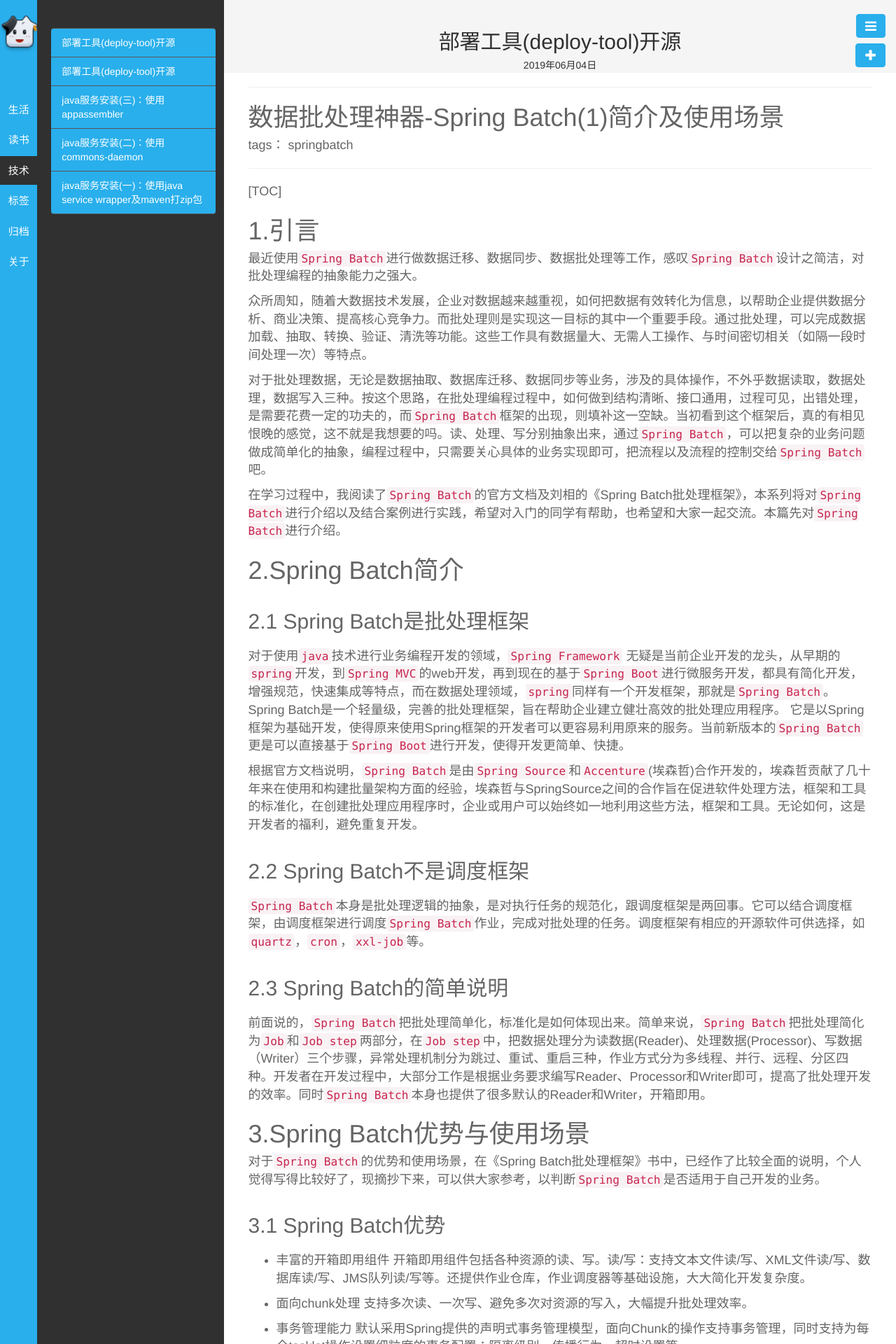
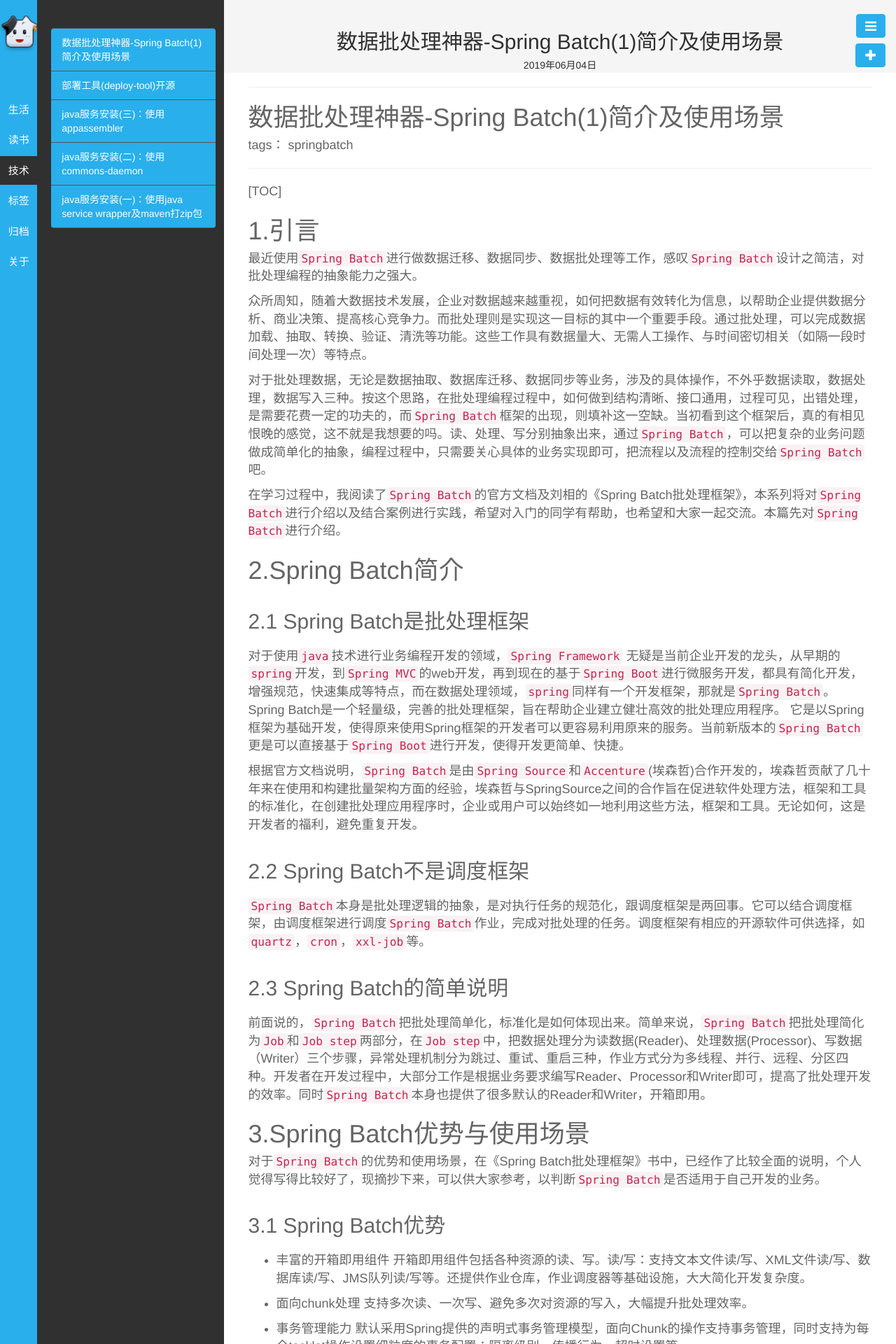
Before and after one commit to mianshenglee/mianshenglee.github.io, a Jekyll site: the page built from _posts/技术/2019-06-04-springbatch(1).md, in a window 1280 px wide. Shown: the top 1920 px of the page at 70% size. Built offline with Jekyll 4.4.1, drawn with Linux system fonts in a browser that asks for light colours.

Commit message:
修改标题

```diff
--- a/_posts/技术/2019-06-04-springbatch(1).md
+++ b/_posts/技术/2019-06-04-springbatch(1).md
@@ -1,8 +1,8 @@
 ---
 layout: post
-title: 部署工具(deploy-tool)开源
+title: 数据批处理神器-Spring Batch(1)简介及使用场景
 category: 技术
-tags: Java
+tags: SpringBatch
 keywords:
 description:
 ---
```
